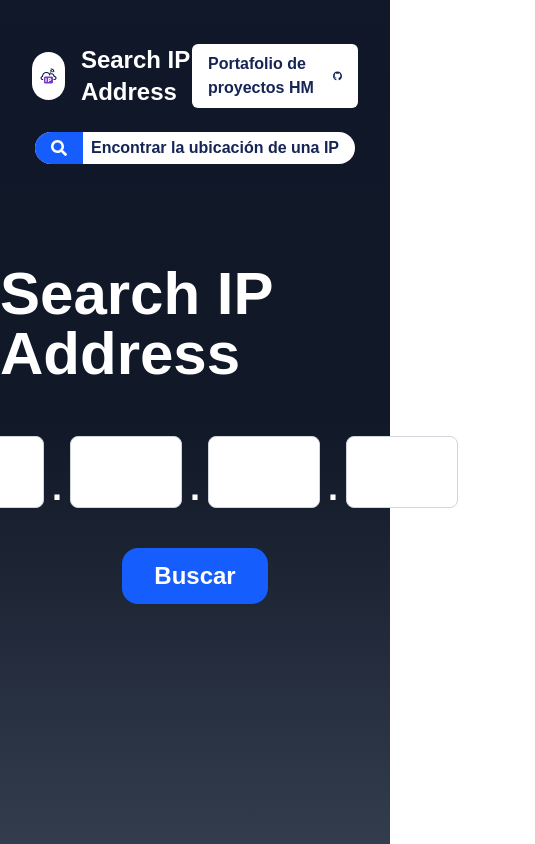
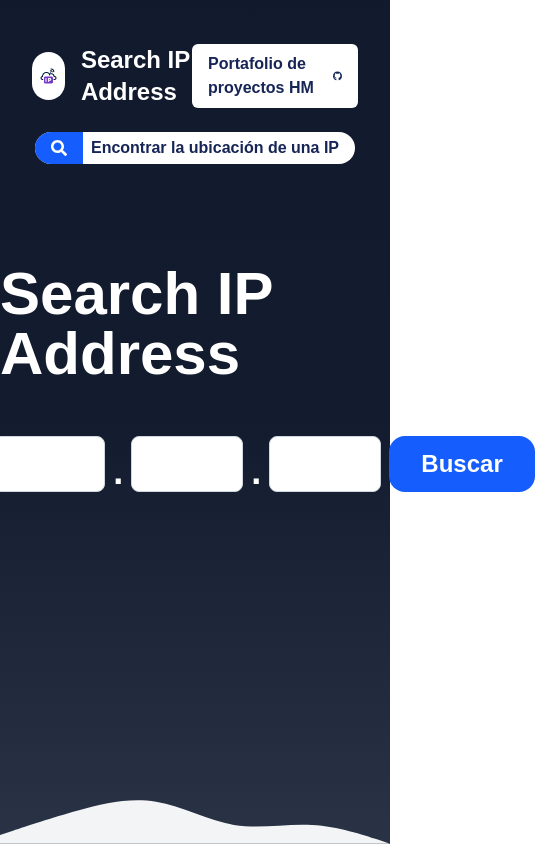
Before and after one commit to EnriqueHM31/api-ip-localization, a React (Vite) app: page / in a window 390 px wide. Shown: the whole page, 535 px wide, since content can reach past the window. Built offline with nearby package versions, Linux system fonts and the light colour scheme; no server answers.

Commit message:
Update .gitignore, enhance App component layout, and improve CSS styles. Added .env to .gitignore, modified App structure for better responsiveness, and adjusted background gradient animation for smoother transitions.

```diff
--- a/src/App.tsx
+++ b/src/App.tsx
@@ -2,10 +2,10 @@ import IpVerificationCode from "./components/IpAddress"
 import NavBar from "./components/NavBar"
 import { FaSearch } from "react-icons/fa"
 
+function App() {
 
-function App() {
   return (
-    <div className="w-full min-h-screen animated-bg flex pt-10 flex-col ">
+    <div className="w-full min-h-screen animated-bg flex pt-10 flex-col relative">
       <NavBar />
       <div className="bg-white text-blue-950 font-bold rounded-2xl flex items-center gap-2 pe-4 max-w-fit mx-auto mt-5">
         <div className="bg-blue-600 text-white px-4 py-2 rounded-tl-2xl rounded-bl-2xl">
@@ -18,11 +18,15 @@ function App() {
 
         <h1 className="text-white text-6xl font-bold mt-20">Search IP Address</h1>
 
-        <form className="flex items-center flex-col gap-5 w-full max-w-4xl">
+        <div className="flex items-center flex-col gap-5 w-full max-w-4xl">
           <IpVerificationCode />
-          <button type="submit" className="bg-blue-600 cursor-pointer text-white px-8 py-3 rounded-2xl font-bold text-2xl">Buscar</button>
-        </form>
+        </div>
       </section>
+      <div className="absolute bottom-0 flex items-end w-full h-full pointer-events-none">
+        <svg xmlns="http://www.w3.org/2000/svg" viewBox="0 0 1440 320" >
+          <path fill="#f3f4f5" fill-opacity="1" d="M0,288L48,272C96,256,192,224,288,197.3C384,171,480,149,576,165.3C672,181,768,235,864,250.7C960,267,1056,245,1152,250.7C1248,256,1344,288,1392,304L1440,320L1440,320L1392,320C1344,320,1248,320,1152,320C1056,320,960,320,864,320C768,320,672,320,576,320C480,320,384,320,288,320C192,320,96,320,48,320L0,320Z"></path>
+        </svg>
+      </div>
     </div>
   )
 }
--- a/src/assets/style.css
+++ b/src/assets/style.css
@@ -8,14 +8,13 @@ body {
     background: linear-gradient(180deg,
             #0f172a,
             /* slate-900 */
-            #111827,
+            #131c2e,
             /* gray-900 */
             #556174
             /* gray-700 */
         );
-
-    background-size: 200% 200%;
-    animation: gradientMove 5s linear infinite;
+    background-size: 300% 300%;
+    animation: gradientMove 1s linear infinite;
 
 }
 
--- a/src/components/IpAddress.tsx
+++ b/src/components/IpAddress.tsx
@@ -1,5 +1,6 @@
 import { useRef, useState, type KeyboardEvent } from "react";
-
+const apiKey = import.meta.env.VITE_KEY_API_IP;
+const URL_PETICION = `https://api.ipgeolocation.io/v2/ipgeo?apiKey=${apiKey}&ip=`
 export default function IpVerificationCode() {
     const [values, setValues] = useState(["", "", "", ""]);
     const inputsRef = useRef<(HTMLInputElement | null)[]>([]);
@@ -25,6 +26,18 @@ export default function IpVerificationCode() {
         }
     };
 
+    function obtenerLocalizacionIP(ip: string) {
+        return fetch(URL_PETICION + ip)
+            .then((response) => response.json())
+            .then((data) => {
+                console.log("Localización de la IP:", data);
+                return data;
+            })
+            .catch((error) => {
+                console.error("Error al obtener la localización de la IP:", error);
+            });
+    }
+
     const ipValue = values.join(".");
 
     return (
@@ -41,11 +54,11 @@ export default function IpVerificationCode() {
                         value={val}
                         onChange={(e) => handleChange(index, e.target.value)}
                         onKeyDown={(e) => handleKeyDown(index, e)}
-                        className=" w-28 h-18 bg-white text-3xl text-center font-semibold border border-gray-300 rounded-lg focus:outline-none focus:ring-2 focus:ring-blue-500
+                        className=" w-28 h-14 bg-white text-3xl text-center font-semibold border border-gray-300 rounded-lg focus:outline-none focus:ring-2 focus:ring-blue-500
             "
                     />
                     {index < 3 && (
-                        <span className="text-4xl h-18 font-bold select-none text-white flex items-end">
+                        <span className="text-4xl h-14 font-bold select-none text-white flex items-end">
                             .
                         </span>
                     )}
@@ -53,6 +66,7 @@ export default function IpVerificationCode() {
             ))}
 
             <input type="hidden" value={ipValue} />
+            <button className="bg-blue-600 cursor-pointer text-white px-8 py-3 rounded-2xl font-bold text-2xl" onClick={() => obtenerLocalizacionIP(ipValue)}>Buscar</button>
         </div>
     );
 }
```
Also changed, not shown: 1 other file (tests, documents, lock files or other folders).
